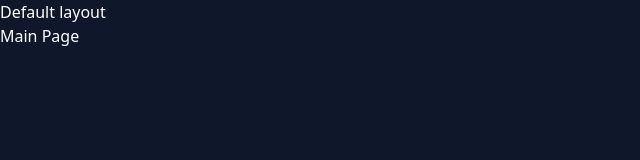
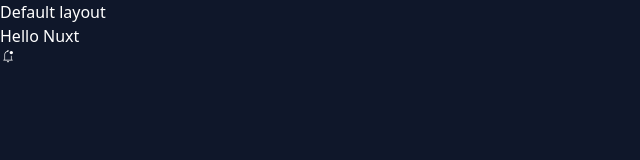
Before and after one commit to ogu89/Nuxt-learn, a Nuxt app: page / in a window 1280 px wide. Shown: the top 160 px of the page, without its empty margins (0-640 px from the left). Built offline with nearby package versions, Linux system fonts and the light colour scheme.

Commit message:
feat: assets

```diff
--- /dev/null
+++ b/components/icons/Bell.vue
@@ -0,0 +1,19 @@
+<template>
+  <svg
+    xmlns="http://www.w3.org/2000/svg"
+    width="1em"
+    height="1em"
+    viewBox="0 0 24 24"
+  >
+    <path
+      fill="currentColor"
+      d="M11.997 21.385q-.668 0-1.14-.475q-.472-.474-.472-1.14h3.23q0 .67-.475 1.142q-.476.473-1.143.473M5 18.769v-1h1.615V9.846q0-1.96 1.24-3.447Q9.097 4.912 11 4.546V4q0-.417.291-.708q.291-.292.707-.292q.415 0 .709.292Q13 3.583 13 4v.075q-.217.338-.38.683q-.164.344-.255.732l-.178-.02Q12.1 5.462 12 5.462q-1.823 0-3.104 1.28q-1.28 1.281-1.28 3.104v7.923h8.769V11.69q.238.047.49.073q.254.025.51.006v6H19v1zm11.964-9.365q-1.04 0-1.772-.729q-.73-.728-.73-1.769q0-1.04.728-1.771q.729-.731 1.77-.731q1.04 0 1.77.728t.732 1.77q0 1.04-.729 1.771q-.728.73-1.77.73"
+    ></path>
+  </svg>
+</template>
+
+<script lang="ts">
+export default {
+  name: "MaterialSymbolsLightNotificationsUnreadOutline",
+};
+</script>
--- a/pages/index.vue
+++ b/pages/index.vue
@@ -1,3 +1,6 @@
 <template>
-  <div class="Main">Main Page</div>
+  <div class="Main">Hello Nuxt</div>
+  <!-- <img src="/1.jpg" alt="Discover Nuxt 3" /> -->
+  <!-- <img src="/2.jpeg" alt="handlling" /> -->
+  <IconsBell />
 </template>
```
Also changed, not shown: public/1.jpg (added), public/2.jpeg (added).
